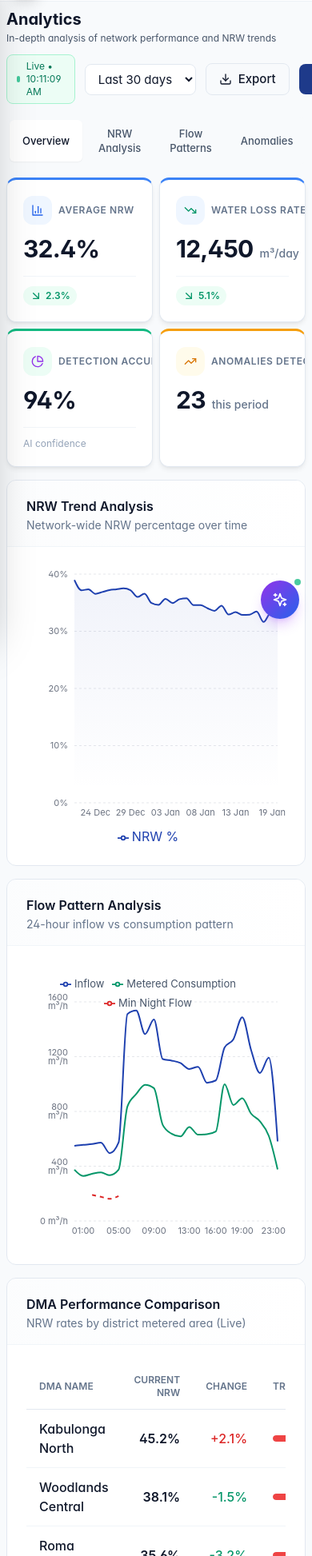
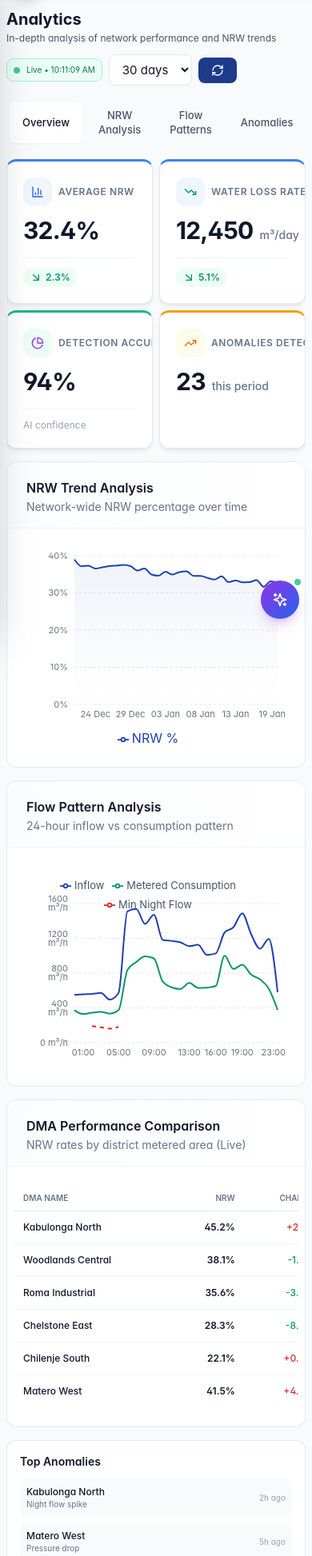
Before and after one commit to bolo3547/AI-WATER, a Next.js app in the folder dashboard/: page /analytics in a window 390 px wide. Shown: the part 54-2000 px from the top of the page at 80% size. Built offline with nearby package versions, Linux system fonts and the light colour scheme; sample sign-in values are in the browser's storage.

Commit message:
Fix analytics page responsive spacing for mobile

```diff
--- a/dashboard/src/app/analytics/page.tsx
+++ b/dashboard/src/app/analytics/page.tsx
@@ -141,39 +141,39 @@ export default function AnalyticsPage() {
   ]
 
   return (
-    <div className="space-y-4 sm:space-y-6">
+    <div className="space-y-4 sm:space-y-6 max-w-full overflow-x-hidden">
       {/* Page Header */}
-      <div className="flex flex-col sm:flex-row sm:items-center justify-between gap-3 sm:gap-4">
+      <div className="flex flex-col gap-3 sm:gap-4">
         <div>
           <h1 className="text-xl sm:text-2xl lg:text-display font-bold text-text-primary">Analytics</h1>
           <p className="text-xs sm:text-sm lg:text-body text-text-secondary mt-0.5 sm:mt-1">
             In-depth analysis of network performance and NRW trends
           </p>
         </div>
-        <div className="flex items-center gap-3">
+        <div className="flex flex-wrap items-center gap-2 sm:gap-3">
           {lastUpdate && (
-            <div className="flex items-center gap-2 px-3 py-1.5 bg-emerald-50 rounded-lg border border-emerald-200">
+            <div className="flex items-center gap-2 px-2 sm:px-3 py-1.5 bg-emerald-50 rounded-lg border border-emerald-200">
               <span className="w-2 h-2 rounded-full bg-emerald-500 animate-pulse" />
-              <span className="text-xs text-emerald-700">Live • {lastUpdate.toLocaleTimeString()}</span>
+              <span className="text-[10px] sm:text-xs text-emerald-700">Live • {lastUpdate.toLocaleTimeString()}</span>
             </div>
           )}
           <Select
             value={timeRange}
             options={[
-              { value: '7d', label: 'Last 7 days' },
-              { value: '30d', label: 'Last 30 days' },
-              { value: '90d', label: 'Last 90 days' },
-              { value: '1y', label: 'Last year' },
+              { value: '7d', label: '7 days' },
+              { value: '30d', label: '30 days' },
+              { value: '90d', label: '90 days' },
+              { value: '1y', label: '1 year' },
             ]}
             onChange={setTimeRange}
           />
-          <Button variant="secondary">
+          <Button variant="secondary" className="hidden sm:flex">
             <Download className="w-4 h-4" />
-            Export
+            <span className="hidden md:inline">Export</span>
           </Button>
           <Button variant="primary" onClick={() => fetchData()}>
             <RefreshCw className={`w-4 h-4 ${loading ? 'animate-spin' : ''}`} />
-            Refresh
+            <span className="hidden sm:inline">Refresh</span>
           </Button>
         </div>
       </div>
@@ -215,47 +215,51 @@ export default function AnalyticsPage() {
       </div>
 
       {/* Main Charts */}
-      <div className="grid grid-cols-1 lg:grid-cols-2 gap-4 sm:gap-6">
+      <div className="grid grid-cols-1 xl:grid-cols-2 gap-4 sm:gap-6">
         <SectionCard title="NRW Trend Analysis" subtitle="Network-wide NRW percentage over time">
-          <NRWTrendChart data={displayTrend} height={350} showLegend />
+          <div className="h-[250px] sm:h-[300px] lg:h-[350px]">
+            <NRWTrendChart data={displayTrend} height={250} showLegend />
+          </div>
         </SectionCard>
 
         <SectionCard title="Flow Pattern Analysis" subtitle="24-hour inflow vs consumption pattern">
-          <FlowComparisonChart data={displayFlow} height={350} />
+          <div className="h-[250px] sm:h-[300px] lg:h-[350px]">
+            <FlowComparisonChart data={displayFlow} height={250} />
+          </div>
         </SectionCard>
       </div>
 
       {/* DMA Performance Table */}
       <SectionCard title="DMA Performance Comparison" subtitle="NRW rates by district metered area (Live)">
-        <div className="overflow-x-auto">
-          <table className="w-full">
+        <div className="overflow-x-auto -mx-4 sm:mx-0">
+          <table className="w-full min-w-[500px]">
             <thead>
               <tr className="border-b border-slate-200">
-                <th className="text-left py-3 px-4 text-xs font-semibold text-slate-500 uppercase">DMA Name</th>
-                <th className="text-right py-3 px-4 text-xs font-semibold text-slate-500 uppercase">Current NRW</th>
-                <th className="text-right py-3 px-4 text-xs font-semibold text-slate-500 uppercase">Change</th>
-                <th className="text-left py-3 px-4 text-xs font-semibold text-slate-500 uppercase">Trend</th>
-                <th className="text-left py-3 px-4 text-xs font-semibold text-slate-500 uppercase">Status</th>
+                <th className="text-left py-2 sm:py-3 px-3 sm:px-4 text-[10px] sm:text-xs font-semibold text-slate-500 uppercase">DMA Name</th>
+                <th className="text-right py-2 sm:py-3 px-3 sm:px-4 text-[10px] sm:text-xs font-semibold text-slate-500 uppercase">NRW</th>
+                <th className="text-right py-2 sm:py-3 px-3 sm:px-4 text-[10px] sm:text-xs font-semibold text-slate-500 uppercase">Change</th>
+                <th className="text-left py-2 sm:py-3 px-3 sm:px-4 text-[10px] sm:text-xs font-semibold text-slate-500 uppercase hidden sm:table-cell">Trend</th>
+                <th className="text-left py-2 sm:py-3 px-3 sm:px-4 text-[10px] sm:text-xs font-semibold text-slate-500 uppercase">Status</th>
               </tr>
             </thead>
             <tbody className="divide-y divide-slate-100">
               {displayDMA.map((dma) => (
                 <tr key={dma.name} className="hover:bg-slate-50 transition-colors">
-                  <td className="py-3 px-4 font-medium text-slate-900">{dma.name}</td>
-                  <td className="py-3 px-4 text-right font-semibold text-slate-900">{typeof dma.nrw === 'number' ? dma.nrw.toFixed(1) : dma.nrw}%</td>
-                  <td className={`py-3 px-4 text-right font-medium ${Number(dma.change) > 0 ? 'text-red-600' : 'text-emerald-600'}`}>
+                  <td className="py-2 sm:py-3 px-3 sm:px-4 text-xs sm:text-sm font-medium text-slate-900">{dma.name}</td>
+                  <td className="py-2 sm:py-3 px-3 sm:px-4 text-right text-xs sm:text-sm font-semibold text-slate-900">{typeof dma.nrw === 'number' ? dma.nrw.toFixed(1) : dma.nrw}%</td>
+                  <td className={`py-2 sm:py-3 px-3 sm:px-4 text-right text-xs sm:text-sm font-medium ${Number(dma.change) > 0 ? 'text-red-600' : 'text-emerald-600'}`}>
                     {Number(dma.change) > 0 ? '+' : ''}{dma.change}%
                   </td>
-                  <td className="py-3 px-4">
-                    <div className="w-24 h-2 bg-slate-100 rounded-full overflow-hidden">
+                  <td className="py-2 sm:py-3 px-3 sm:px-4 hidden sm:table-cell">
+                    <div className="w-16 sm:w-24 h-2 bg-slate-100 rounded-full overflow-hidden">
                       <div
                         className={`h-full rounded-full ${Number(dma.nrw) > 35 ? 'bg-red-500' : Number(dma.nrw) > 25 ? 'bg-amber-500' : 'bg-emerald-500'}`}
                         style={{ width: `${Math.min(Number(dma.nrw) * 2, 100)}%` }}
                       />
                     </div>
                   </td>
-                  <td className="py-3 px-4">
-                    <span className={`inline-flex items-center px-2 py-1 rounded-full text-xs font-medium ${
+                  <td className="py-2 sm:py-3 px-3 sm:px-4">
+                    <span className={`inline-flex items-center px-1.5 sm:px-2 py-0.5 sm:py-1 rounded-full text-[10px] sm:text-xs font-medium ${
                       Number(dma.nrw) > 35 ? 'bg-red-100 text-red-700' :
                       Number(dma.nrw) > 25 ? 'bg-amber-100 text-amber-700' :
                       'bg-emerald-100 text-emerald-700'
@@ -272,36 +276,36 @@ export default function AnalyticsPage() {
 
       {/* AI Insights */}
       <div className="grid grid-cols-1 sm:grid-cols-2 lg:grid-cols-3 gap-4 sm:gap-6">
-        <div className="card p-6">
-          <h3 className="font-semibold text-slate-900 mb-3">Top Anomalies</h3>
-          <div className="space-y-3">
+        <div className="card p-4 sm:p-6">
+          <h3 className="font-semibold text-slate-900 mb-3 text-sm sm:text-base">Top Anomalies</h3>
+          <div className="space-y-2 sm:space-y-3">
             {[
               { location: 'Kabulonga North', type: 'Night flow spike', time: '2h ago' },
               { location: 'Matero West', type: 'Pressure drop', time: '5h ago' },
               { location: 'Roma Industrial', type: 'Unusual pattern', time: '12h ago' },
             ].map((anomaly, i) => (
-              <div key={i} className="flex items-center justify-between p-3 bg-slate-50 rounded-lg">
-                <div>
-                  <p className="text-sm font-medium text-slate-900">{anomaly.location}</p>
-                  <p className="text-xs text-slate-500">{anomaly.type}</p>
+              <div key={i} className="flex items-center justify-between gap-2 p-2 sm:p-3 bg-slate-50 rounded-lg">
+                <div className="min-w-0">
+                  <p className="text-xs sm:text-sm font-medium text-slate-900 truncate">{anomaly.location}</p>
+                  <p className="text-[10px] sm:text-xs text-slate-500">{anomaly.type}</p>
                 </div>
-                <span className="text-xs text-slate-400">{anomaly.time}</span>
+                <span className="text-[10px] sm:text-xs text-slate-400 whitespace-nowrap">{anomaly.time}</span>
               </div>
             ))}
           </div>
         </div>
 
-        <div className="card p-6">
-          <h3 className="font-semibold text-slate-900 mb-3">Recommendations</h3>
-          <div className="space-y-3">
+        <div className="card p-4 sm:p-6">
+          <h3 className="font-semibold text-slate-900 mb-3 text-sm sm:text-base">Recommendations</h3>
+          <div className="space-y-2 sm:space-y-3">
             {[
               { action: 'Investigate night flow in Kabulonga', priority: 'High' },
               { action: 'Schedule pressure monitoring Roma', priority: 'Medium' },
               { action: 'Review meter readings Chelstone', priority: 'Low' },
             ].map((rec, i) => (
-              <div key={i} className="flex items-center justify-between p-3 bg-slate-50 rounded-lg">
-                <p className="text-sm text-slate-700">{rec.action}</p>
-                <span className={`text-xs font-medium px-2 py-0.5 rounded ${
+              <div key={i} className="flex items-start sm:items-center justify-between gap-2 p-2 sm:p-3 bg-slate-50 rounded-lg">
+                <p className="text-xs sm:text-sm text-slate-700">{rec.action}</p>
+                <span className={`text-[10px] sm:text-xs font-medium px-1.5 sm:px-2 py-0.5 rounded whitespace-nowrap ${
                   rec.priority === 'High' ? 'bg-red-100 text-red-700' :
                   rec.priority === 'Medium' ? 'bg-amber-100 text-amber-700' :
                   'bg-slate-100 text-slate-600'
@@ -313,11 +317,11 @@ export default function AnalyticsPage() {
           </div>
         </div>
 
-        <div className="card p-6">
-          <h3 className="font-semibold text-slate-900 mb-3">Performance Summary</h3>
-          <div className="space-y-4">
+        <div className="card p-4 sm:p-6">
+          <h3 className="font-semibold text-slate-900 mb-3 text-sm sm:text-base">Performance Summary</h3>
+          <div className="space-y-3 sm:space-y-4">
             <div>
-              <div className="flex justify-between text-sm mb-1">
+              <div className="flex justify-between text-xs sm:text-sm mb-1">
                 <span className="text-slate-600">Target Achievement</span>
                 <span className="font-semibold text-slate-900">78%</span>
               </div>
@@ -326,7 +330,7 @@ export default function AnalyticsPage() {
               </div>
             </div>
             <div>
-              <div className="flex justify-between text-sm mb-1">
+              <div className="flex justify-between text-xs sm:text-sm mb-1">
                 <span className="text-slate-600">Detection Rate</span>
                 <span className="font-semibold text-slate-900">94%</span>
               </div>
@@ -335,7 +339,7 @@ export default function AnalyticsPage() {
               </div>
             </div>
             <div>
-              <div className="flex justify-between text-sm mb-1">
+              <div className="flex justify-between text-xs sm:text-sm mb-1">
                 <span className="text-slate-600">Response Time</span>
                 <span className="font-semibold text-slate-900">85%</span>
               </div>
```
